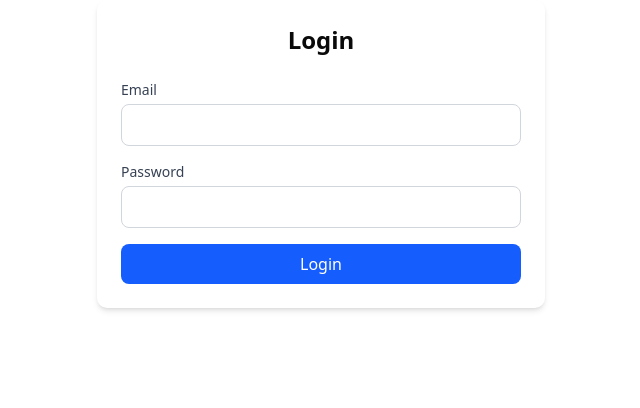
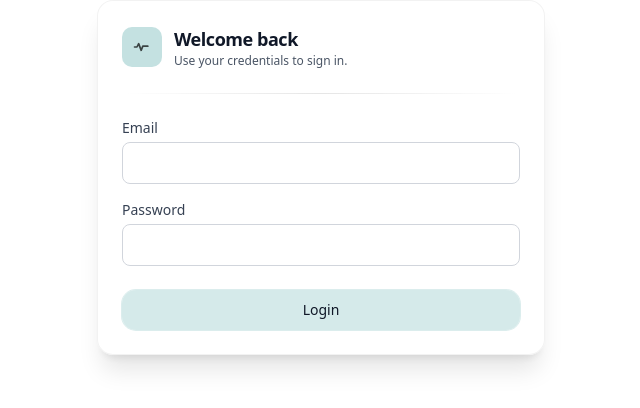
Before and after one commit to Pi-Square-Analytics/careconect-frontend, a Next.js app: page /login in a window 1280 px wide. Shown: the top 408 px of the page, without its empty margins (319-959 px from the left). Built offline with nearby package versions, Linux system fonts and the light colour scheme; no server answers.

Commit message:
refactor(AuthForm): Improve styling and add visual enhancements

```diff
--- a/src/components/Auth/AuthForm.tsx
+++ b/src/components/Auth/AuthForm.tsx
@@ -1,6 +1,6 @@
-/* eslint-disable-next-line */
-/* eslint-disable */
-// @ts-nocheck
+/* eslint-disable @typescript-eslint/no-explicit-any */
+// eslint-disable-next-line @typescript-eslint/ban-ts-comment
+//@ts-nocheck
 'use client';
 
 import { useForm } from 'react-hook-form';
@@ -9,6 +9,7 @@ import { zodResolver } from '@hookform/resolvers/zod';
 import { InputField } from './InputField';
 import { useAuthHooks } from '../../hooks/useAuth';
 import { LoginCredentials, RegisterCredentials } from '../../types/auth';
+import React from 'react';
 
 interface AuthFormProps {
   type: 'login' | 'register';
@@ -24,18 +25,23 @@ const registerSchema = z.object({
   password: z.string().min(6, 'Password must be at least 6 characters'),
   firstName: z.string().min(1, 'First name is required'),
   lastName: z.string().min(1, 'Last name is required'),
-  phoneNumber: z.string().min(10, 'Phone number must be at least 10 digits').regex(/^\+?\d+$/, 'Invalid phone number'),
+  phoneNumber: z
+    .string()
+    .min(10, 'Phone number must be at least 10 digits')
+    .regex(/^\+?\d+$/, 'Invalid phone number'),
   userType: z.literal('patient'),
 });
 
 export function AuthForm({ type }: AuthFormProps) {
+  const BRAND = '#C4E1E1';
+
   const { handleAuth, loading, error } = useAuthHooks();
   const schema = type === 'login' ? loginSchema : registerSchema;
+
   const {
     register,
     handleSubmit,
     formState: { errors },
-    setValue,
   } = useForm<LoginCredentials | RegisterCredentials>({
     resolver: zodResolver(schema),
     defaultValues: type === 'register' ? { userType: 'patient' } : {},
@@ -46,19 +52,54 @@ export function AuthForm({ type }: AuthFormProps) {
   };
 
   return (
-    <div className="max-w-md mx-auto p-6 bg-white rounded-lg shadow-md">
-      <h2 className="text-2xl font-bold mb-6 text-center">
-        {type === 'login' ? 'Login' : 'Register'}
+    <div
+      className="mx-auto w-full max-w-md rounded-2xl border border-black/5 bg-white/80 p-6 shadow-xl backdrop-blur"
+      style={{ ['--brand' as any]: BRAND } as React.CSSProperties}
+    >
+      {/* header */}
+      <div className="mb-6 flex items-center gap-3">
+        <div
+          className="grid h-10 w-10 place-items-center rounded-lg"
+          style={{ background: 'var(--brand)' }}
+          aria-hidden
+        >
+          <svg viewBox="0 0 24 24" className="h-5 w-5 text-black/70">
+            <path
+              d="M3 12h3l2-4 3 8 2-5h6"
+              stroke="currentColor"
+              strokeWidth="2"
+              fill="none"
+              strokeLinecap="round"
+              strokeLinejoin="round"
+            />
+          </svg>
+        </div>
+        <div>
+          <h2 className="text-lg font-semibold tracking-tight text-gray-900">
+            {type === 'login' ? 'Welcome back' : 'Create your account'}
           </h2>
-      <form onSubmit={handleSubmit(onSubmit)}>
+          <p className="text-xs text-gray-600">
+            {type === 'login'
+              ? 'Use your credentials to sign in.'
+              : 'Fill in your details to register.'}
+          </p>
+        </div>
+      </div>
+
+      {/* subtle divider */}
+      <div className="mb-6 h-px w-full bg-gradient-to-r from-transparent via-black/10 to-transparent" />
+
+      <form onSubmit={handleSubmit(onSubmit)} className="space-y-3">
         {type === 'register' && (
           <>
+            {/* put names side-by-side on larger screens (visual only) */}
+            <div className="grid gap-3 sm:grid-cols-2">
               <InputField
                 label="First Name"
                 name="firstName"
                 type="text"
                 register={register}
-              error={errors.firstName}
+                error={errors.firstName as any}
                 required
               />
               <InputField
@@ -66,41 +107,56 @@ export function AuthForm({ type }: AuthFormProps) {
                 name="lastName"
                 type="text"
                 register={register}
-              error={errors.lastName}
+                error={errors.lastName as any}
                 required
               />
+            </div>
+
             <InputField
               label="Phone Number"
               name="phoneNumber"
               type="tel"
               register={register}
-              error={errors.phoneNumber}
+              error={errors.phoneNumber as any}
               required
             />
+
+            {/* keep hidden userType exactly as before */}
             <input type="hidden" {...register('userType')} />
           </>
         )}
+
         <InputField
           label="Email"
           name="email"
           type="email"
           register={register}
-          error={errors.email}
+          error={errors.email as any}
           required
         />
+
         <InputField
           label="Password"
           name="password"
           type="password"
           register={register}
-          error={errors.password}
+          error={errors.password as any}
           required
         />
-        {error && <p className="text-red-500 text-sm mb-4">{error}</p>}
+
+        {error && (
+          <p className="mt-1 text-sm text-red-600">{error}</p>
+        )}
+
         <button
           type="submit"
           disabled={loading}
-          className="w-full bg-blue-600 text-white p-2 rounded-md hover:bg-blue-700 disabled:bg-blue-400"
+          className={[
+            'mt-2 inline-flex w-full items-center justify-center rounded-xl px-4 py-2.5 text-sm font-medium',
+            'text-gray-900 ring-1 transition focus:outline-none focus-visible:ring-2',
+            'bg-[var(--brand)]/70 ring-[var(--brand)]/60 hover:bg-[var(--brand)]/90',
+            'disabled:cursor-not-allowed disabled:opacity-60',
+          ].join(' ')}
         >
           {loading ? 'Loading...' : type === 'login' ? 'Login' : 'Register'}
         </button>
```
Lines whose indentation alone changed are shown as unchanged.
